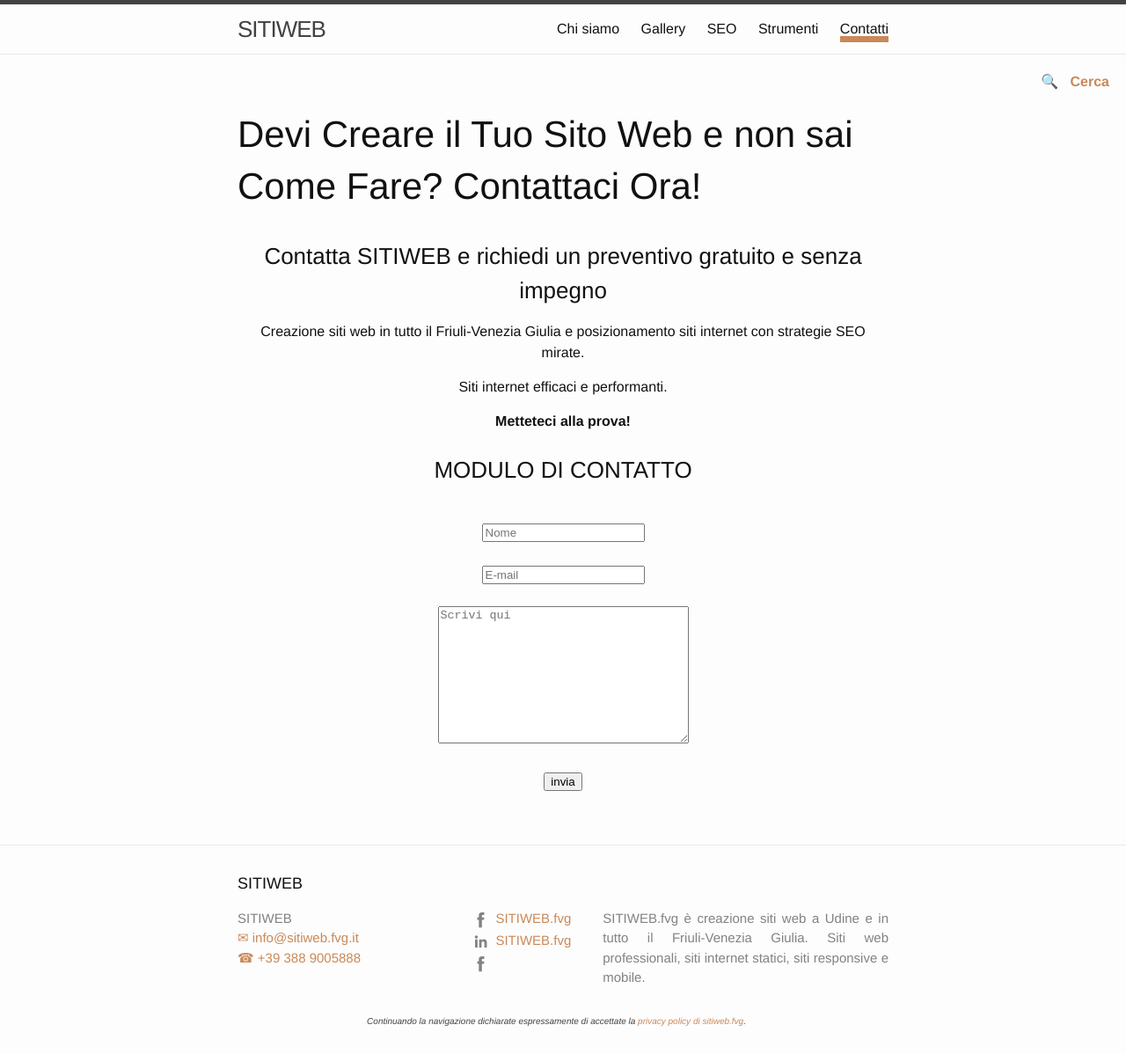
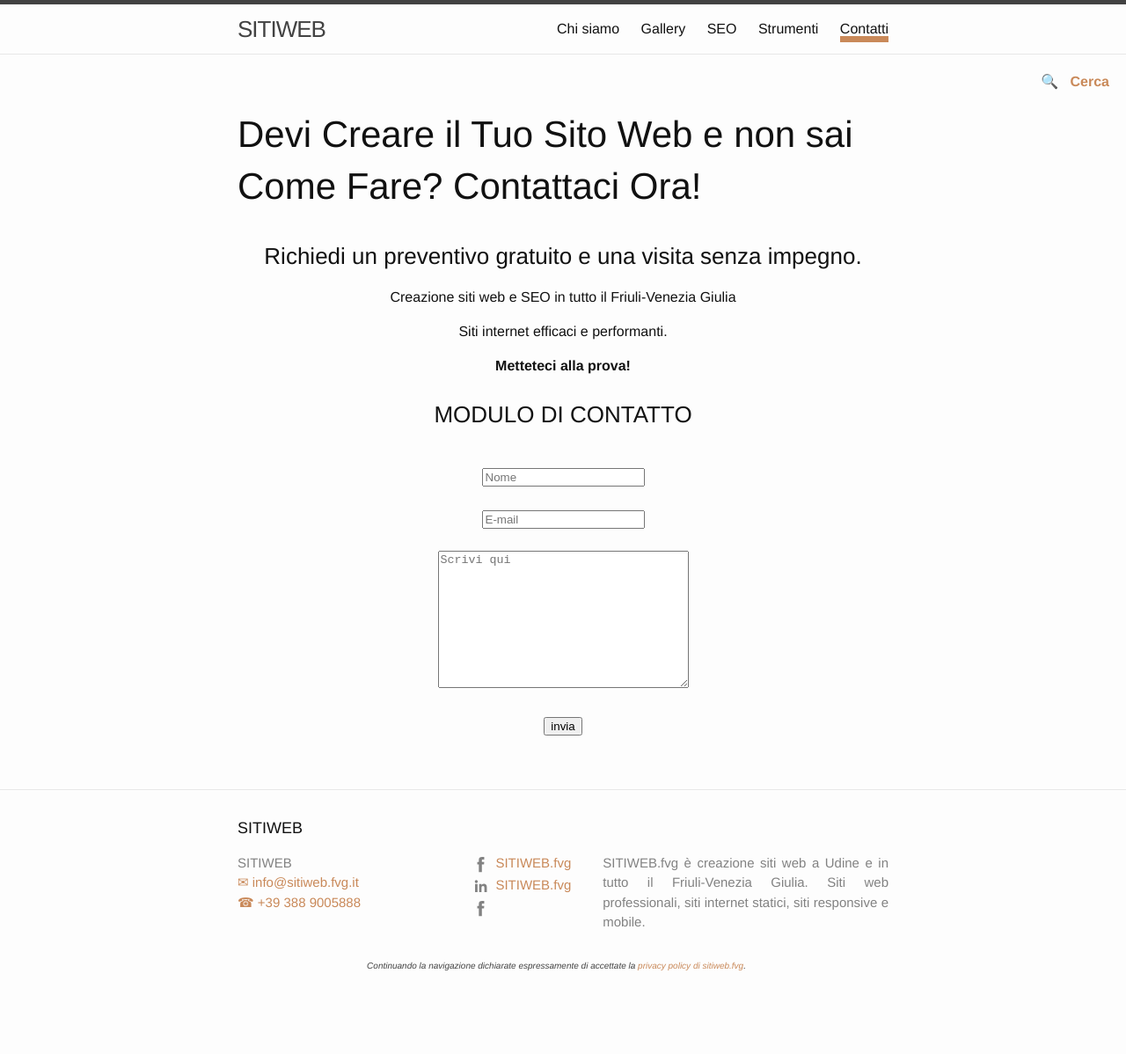
Before and after one commit to enricocaputo/sitiweb.fvg, a Jekyll site: the page built from contatti.html, in a window 1280 px wide. Shown: the whole page at 88% size. Built offline with Jekyll 4.4.1, drawn with Linux system fonts in a browser that asks for light colours; after the commit the page ends 1135 px from its top, so only the background shows below that.

Commit message:
Modifica titoli

```diff
--- a/contatti.html
+++ b/contatti.html
@@ -8,9 +8,9 @@ sitemap:
 ---
 <div class="center">
 
-<h3>Contatta SITIWEB e richiedi un preventivo gratuito e senza impegno</h3>
+<h3>Richiedi un preventivo gratuito e una visita senza impegno.</h3>
 
-<p>Creazione siti web in tutto il Friuli-Venezia Giulia e posizionamento siti internet con strategie SEO mirate.</p>
+<p>Creazione siti web e SEO in tutto il Friuli-Venezia Giulia</p>
 
 <p>Siti internet efficaci e performanti.</p>
 
```
